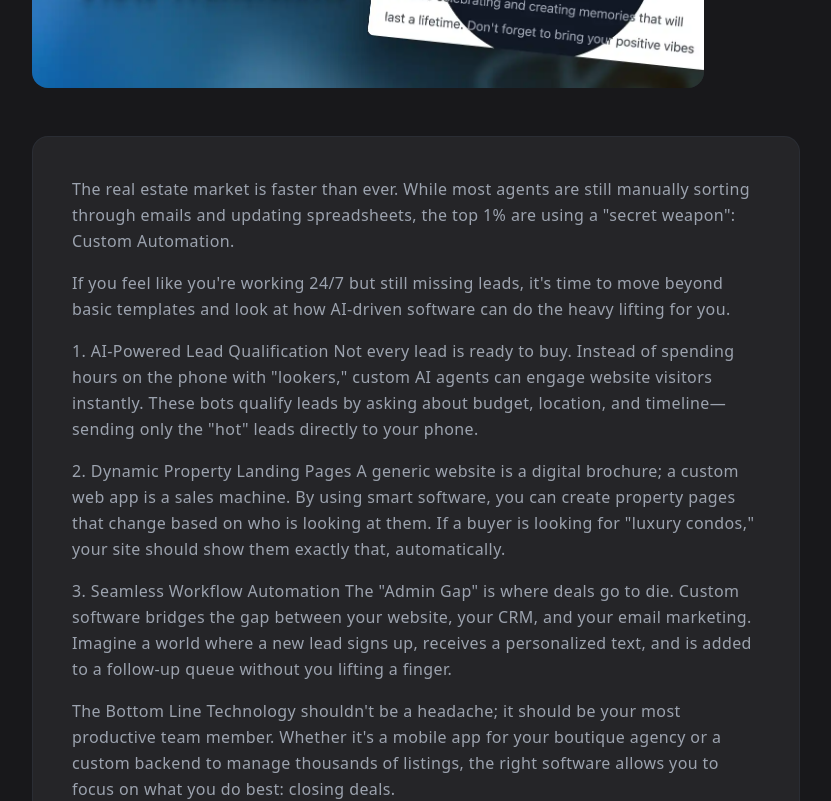
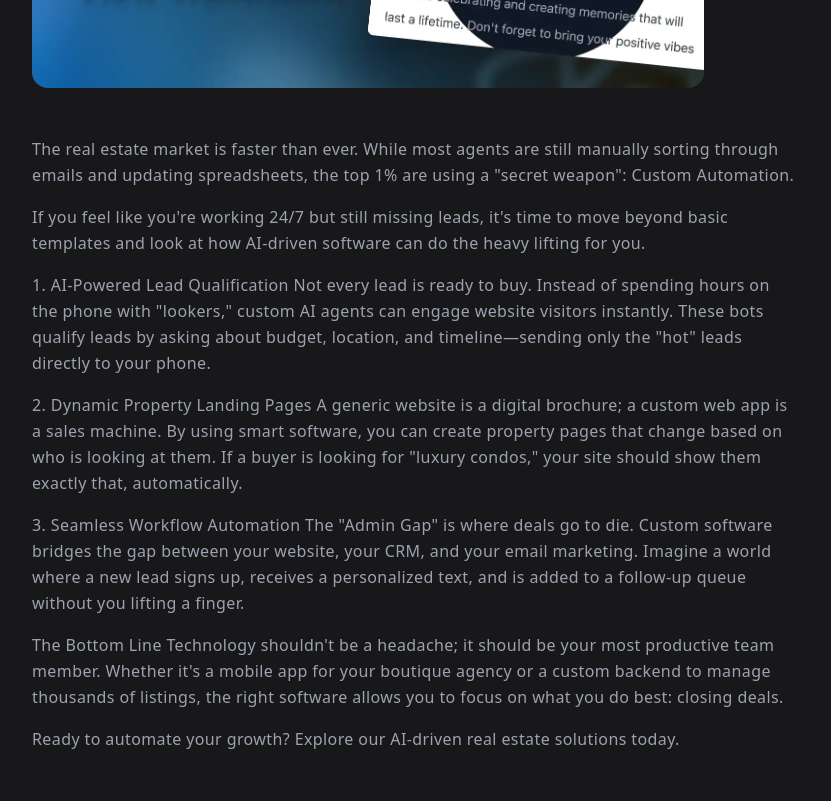
Before and after one commit to Arslan-chaudhry99/new-portfolio, a Next.js app: page /blog/ai-custom-software-real-estate-2026 in a window 1280 px wide. Shown: the part 740-1541 px from the top of the page, without its empty margins (224-1055 px from the left). Built offline with nearby package versions, Linux system fonts and the light colour scheme.

Commit message:
Fix blog issue

```diff
--- a/app/blog/[slug]/page.tsx
+++ b/app/blog/[slug]/page.tsx
@@ -85,8 +85,8 @@ export default function BlogPostPage({ params }: Props) {
               </div>
 
               <div
-                className="rounded-2xl ring-1 ring-inset ring-gray-700/30 p-8 sm:p-10 relative overflow-hidden"
-                style={{ background: "rgba(39, 39, 42, .9)" }}
+                className=""
+                // style={{ background: "rgba(39, 39, 42, .9)" }}
               >
                 <div className="absolute inset-0 bg-dots fade-y opacity-50 pointer-events-none" />
                 <div className="relative">
```
